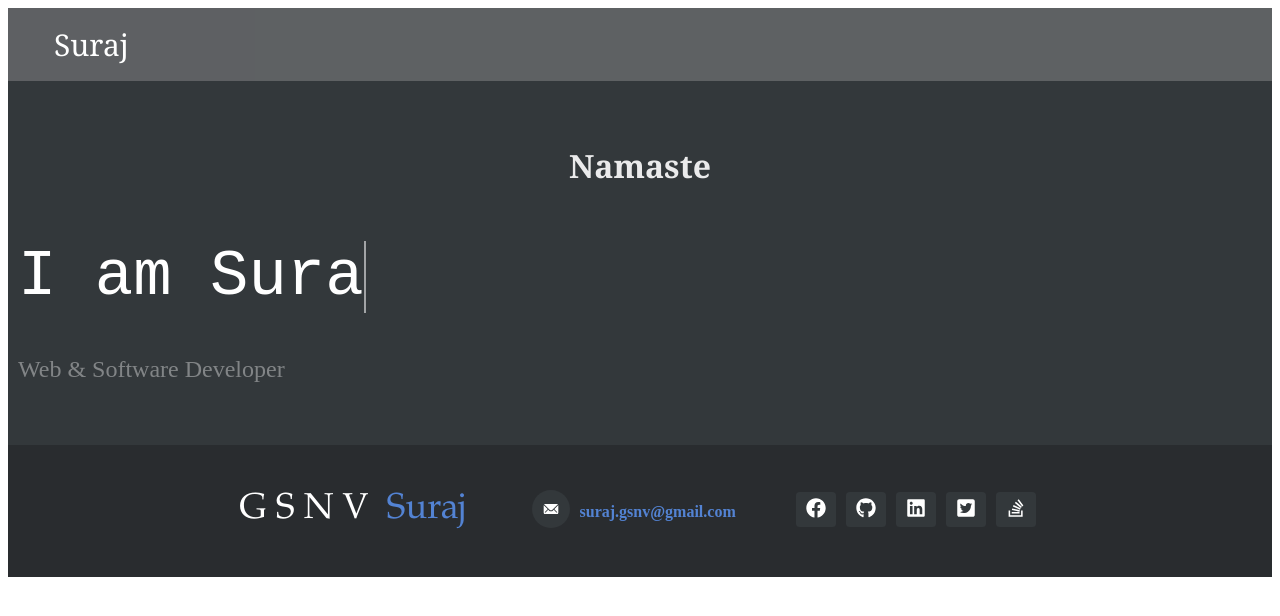
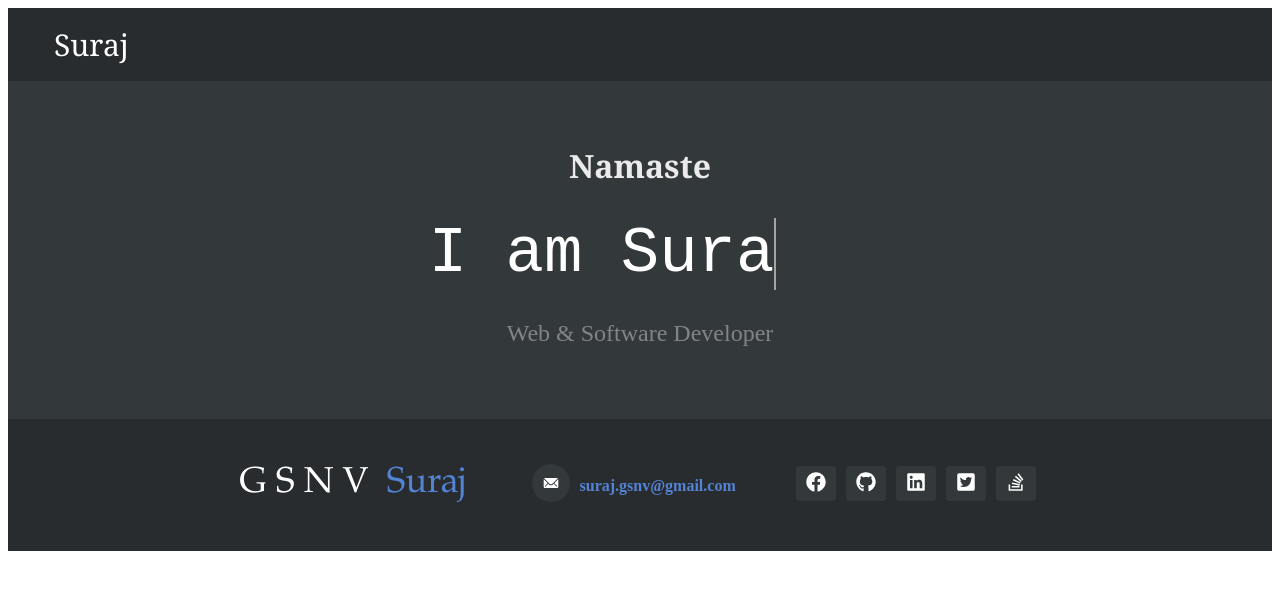
Before and after one commit to gsnvsuraj/portfolio, a React (Create React App) app: page / in a window 1280 px wide. Shown: the top 616 px of the page. Built offline with nearby package versions, Linux system fonts and the light colour scheme; the HTML template or start-up script is replaced by a standard one.

Commit message:
centered intro elements

```diff
--- a/package.json
+++ b/package.json
@@ -1,5 +1,5 @@
 {
-  "name": "react-app",
+  "name": "portfolio",
   "version": "0.1.0",
   "private": true,
   "homepage": "https://gsnvsuraj.ga/portfolio/",
--- a/src/styles/Header.css
+++ b/src/styles/Header.css
@@ -9,7 +9,6 @@
 
 header {
     top: 0;
-    opacity: 0.75;
 }
 
 .header-main {
--- a/src/styles/Intro.css
+++ b/src/styles/Intro.css
@@ -74,6 +74,7 @@
     height: max-content;
     width: max-content;
     white-space: nowrap;
+    margin: 20px auto;
 }
 
 .introTitle::before,
@@ -104,6 +105,8 @@
     padding-bottom: 20px;
     font-size: 1.5rem;
     font-family: 'Times New Roman', Times, serif;
+
+    margin: 10px auto;
 
     visibility: hidden;
     animation: appear var(--intro-desc-appear-speed) ease var(--intro-desc-appear-delay) forwards;
```
Also changed, not shown: 1 other file (tests, documents, lock files or other folders).
